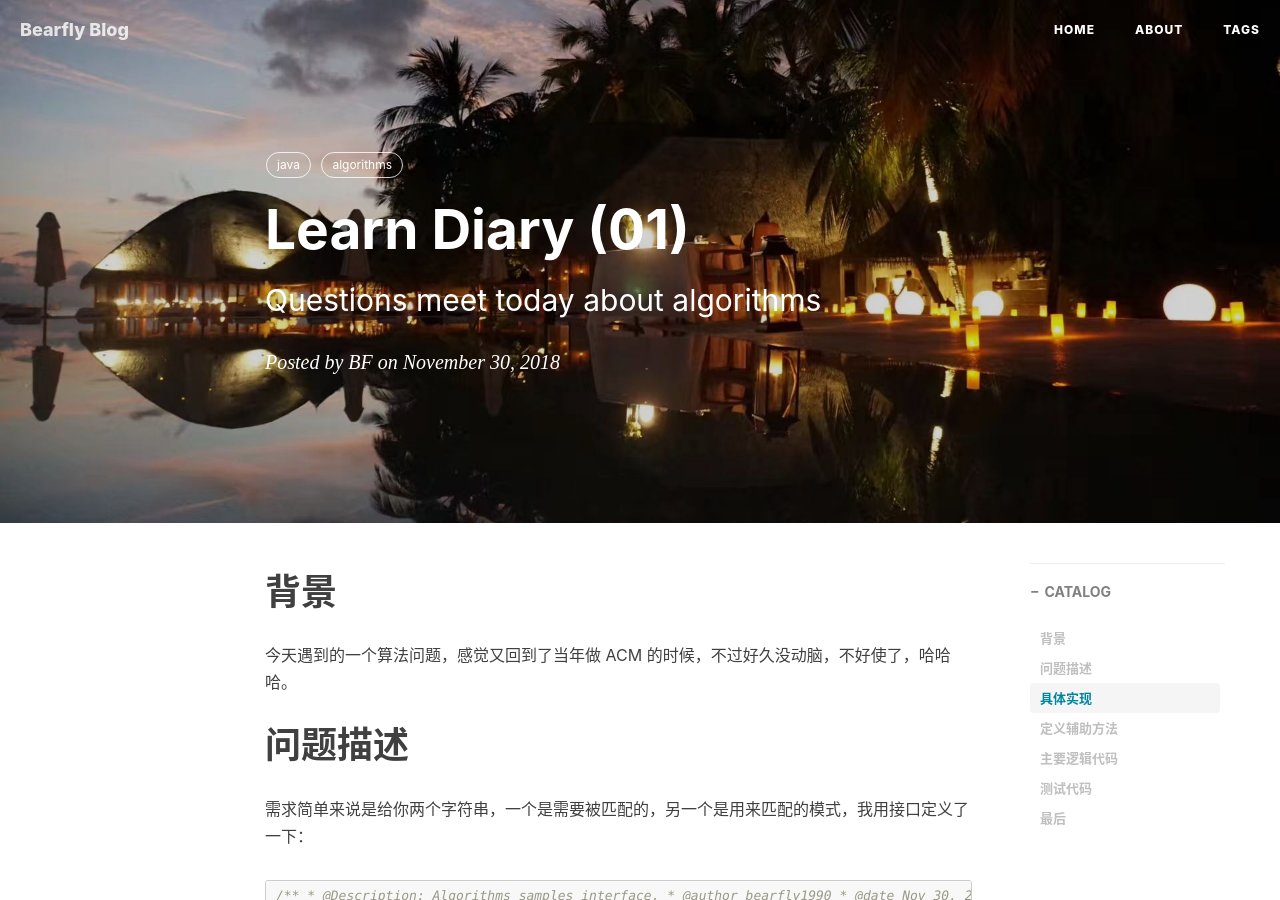
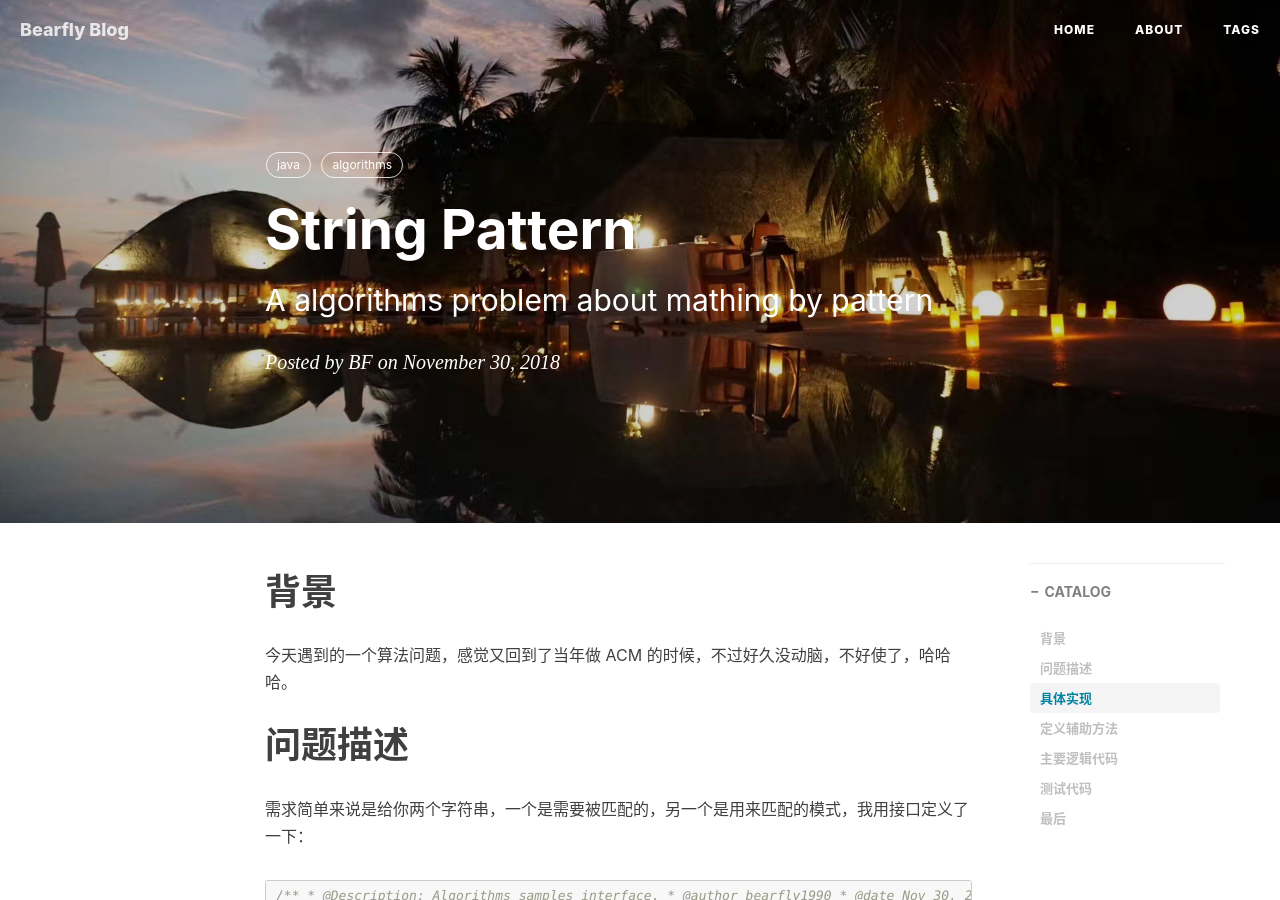
Before and after one commit to bearfly1990/bearfly.github.io, a Jekyll site: the page built from _posts/2018/11/2018-11-30-StringPattern.md, in a window 1280 px wide and 900 px high. Built offline with Jekyll 4.4.1, drawn with Linux system fonts in a browser that asks for light colours; nearby versions of some CDN libraries; comment, search, counter and statistics services are not loaded.

Commit message:
fix issue

```diff
--- a/_posts/2018/11/2018-11-30-LearnDiary-01.md
+++ b/_posts/2018/11/2018-11-30-StringPattern.md
@@ -1,7 +1,7 @@
 ---
 layout: post
-title: Learn Diary (01)
-subtitle: Questions meet today about algorithms
+title: String Pattern
+subtitle: A algorithms problem about mathing by pattern
 date: 2018-11-30
 author: BF
 header-img: img/bf/beach_05.jpg
```
